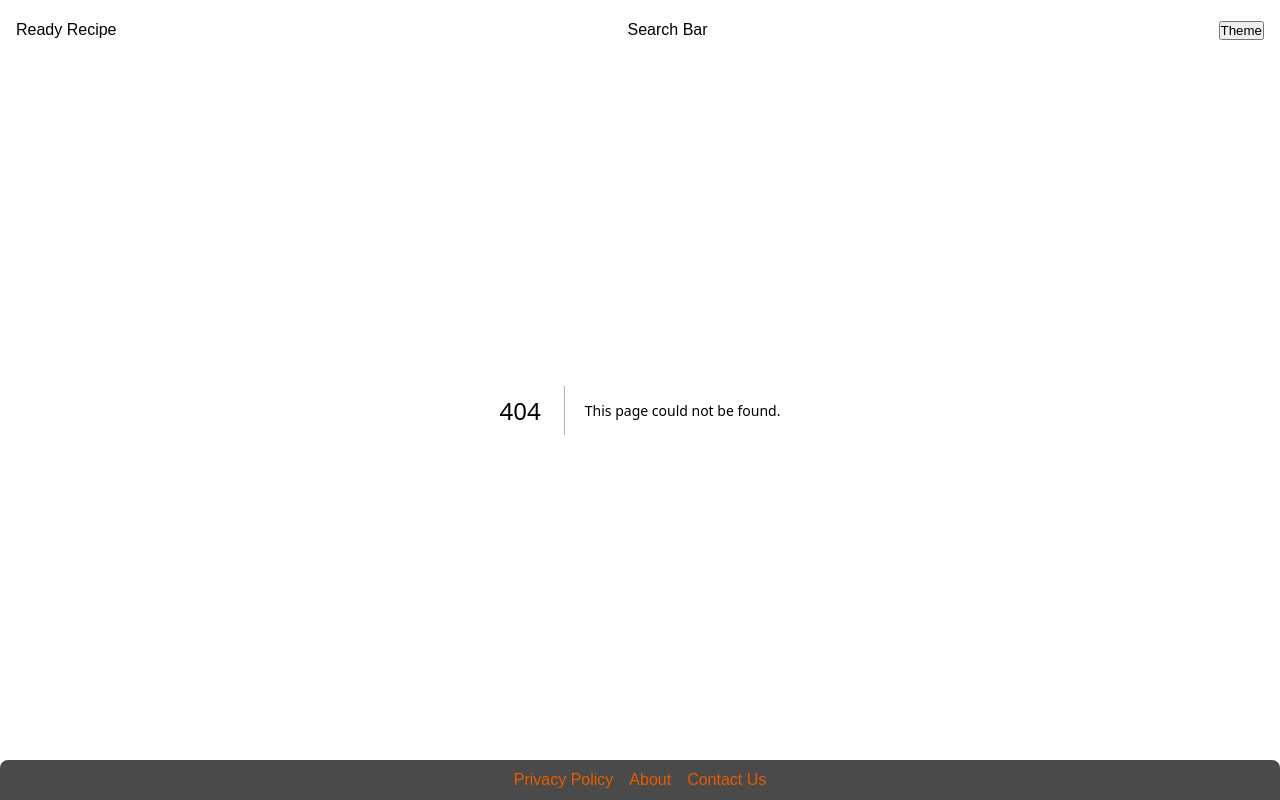
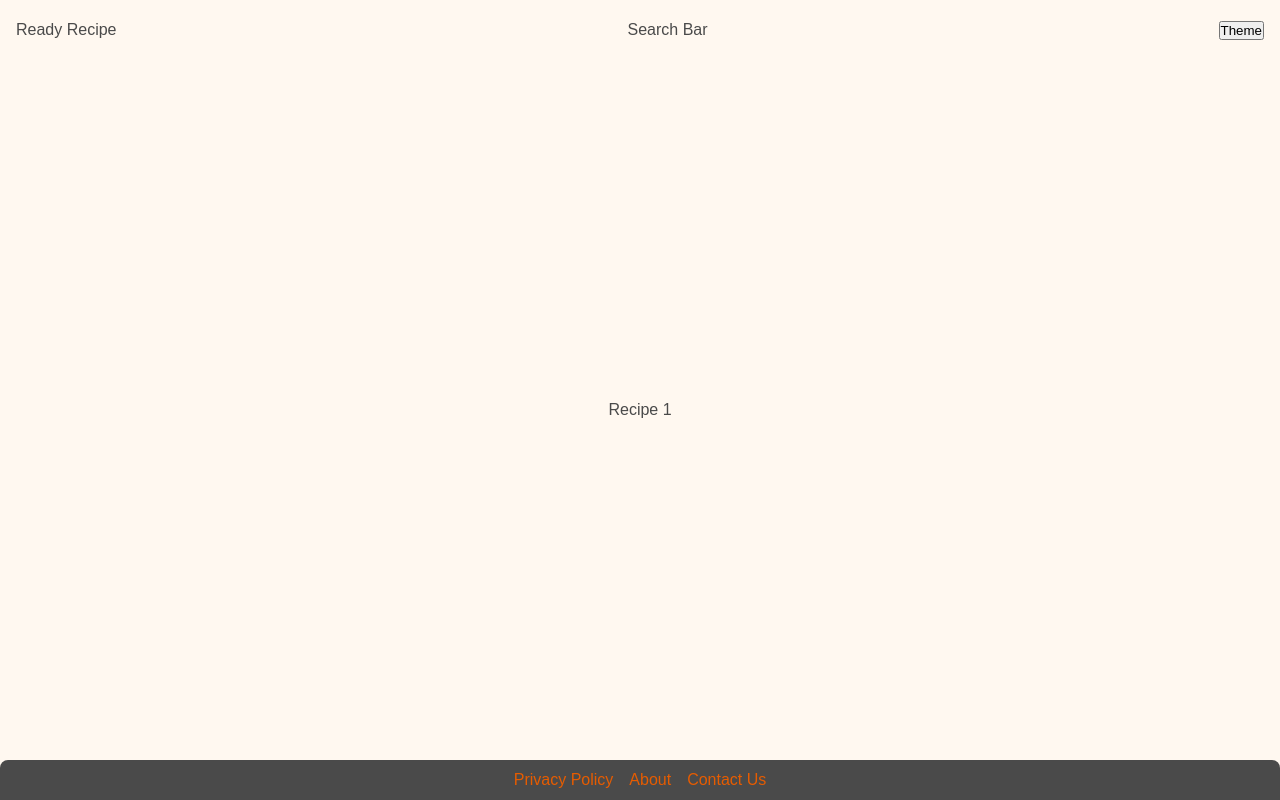
Before and after one commit to amekse/ready-recipe, a Next.js app: page /recipe/1 in a window 1280 px wide. Before the commit this address had no page. Built offline with nearby package versions, Linux system fonts and the light colour scheme.

Commit message:
fix folder structure

```diff
--- a/src/app/page.module.css
+++ b/src/app/page.module.css
@@ -2,7 +2,7 @@
   display: flex;
   flex-direction: column;
   align-items: center;
-  justify-items: center;
+  justify-content: center;
   gap: 16px;
 
   width: 100%;
--- /dev/null
+++ b/src/app/recipe/[id]/page.tsx
@@ -0,0 +1,16 @@
+'use client'
+
+import { useRouter } from "next/router"
+import { use } from "react";
+import styles from "../../page.module.css";
+
+export default function Recipe({ params }: { params: Promise<{ id: string }> }) {
+    const resolvedParams = use(params);
+    const { id } = resolvedParams;
+
+    return (
+        <div className={styles.page}>
+            <span>Recipe {id}</span>
+        </div>
+    )
+}
```
Also changed, not shown: src/app/recipe/[id].tsx (deleted, +0 -14 lines).
